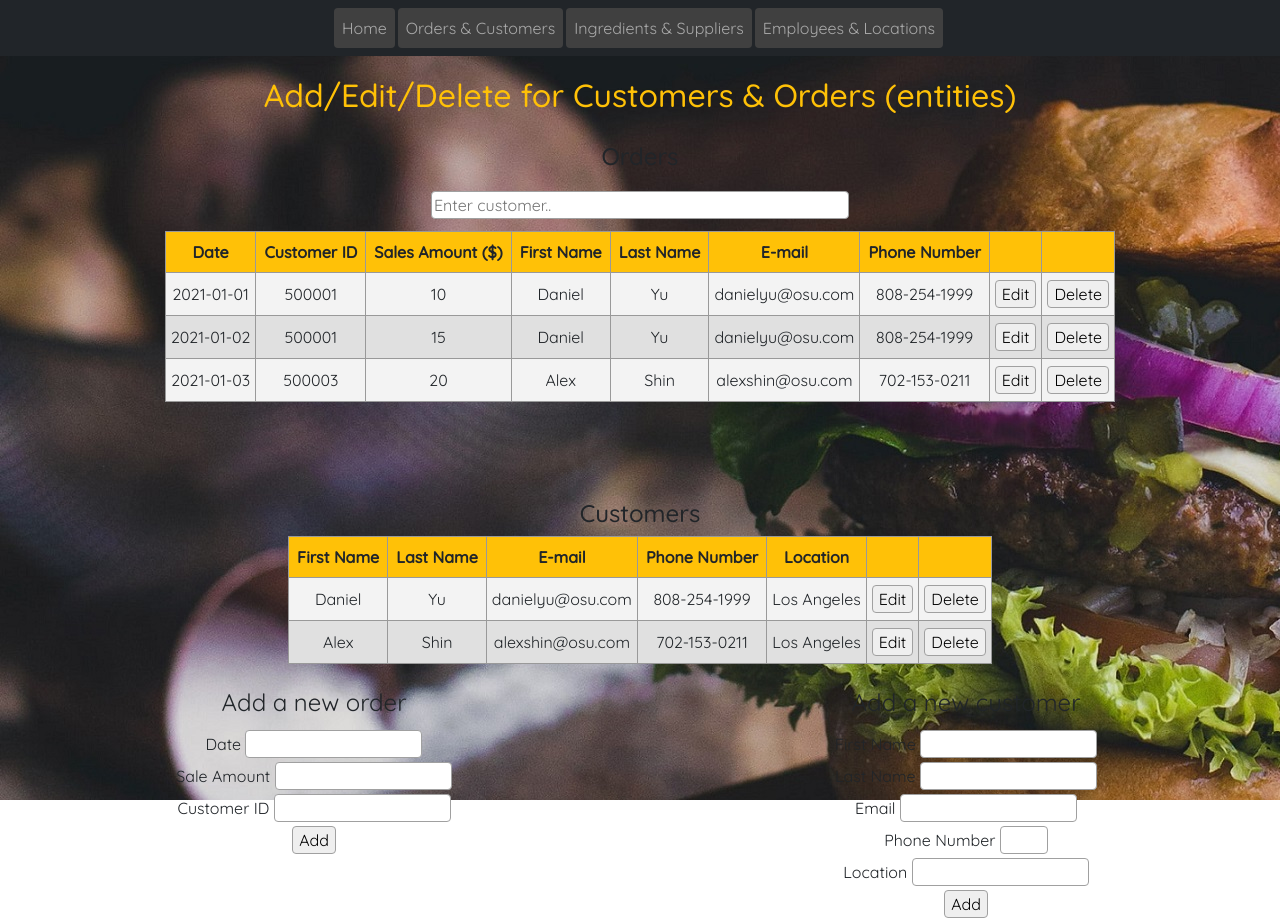
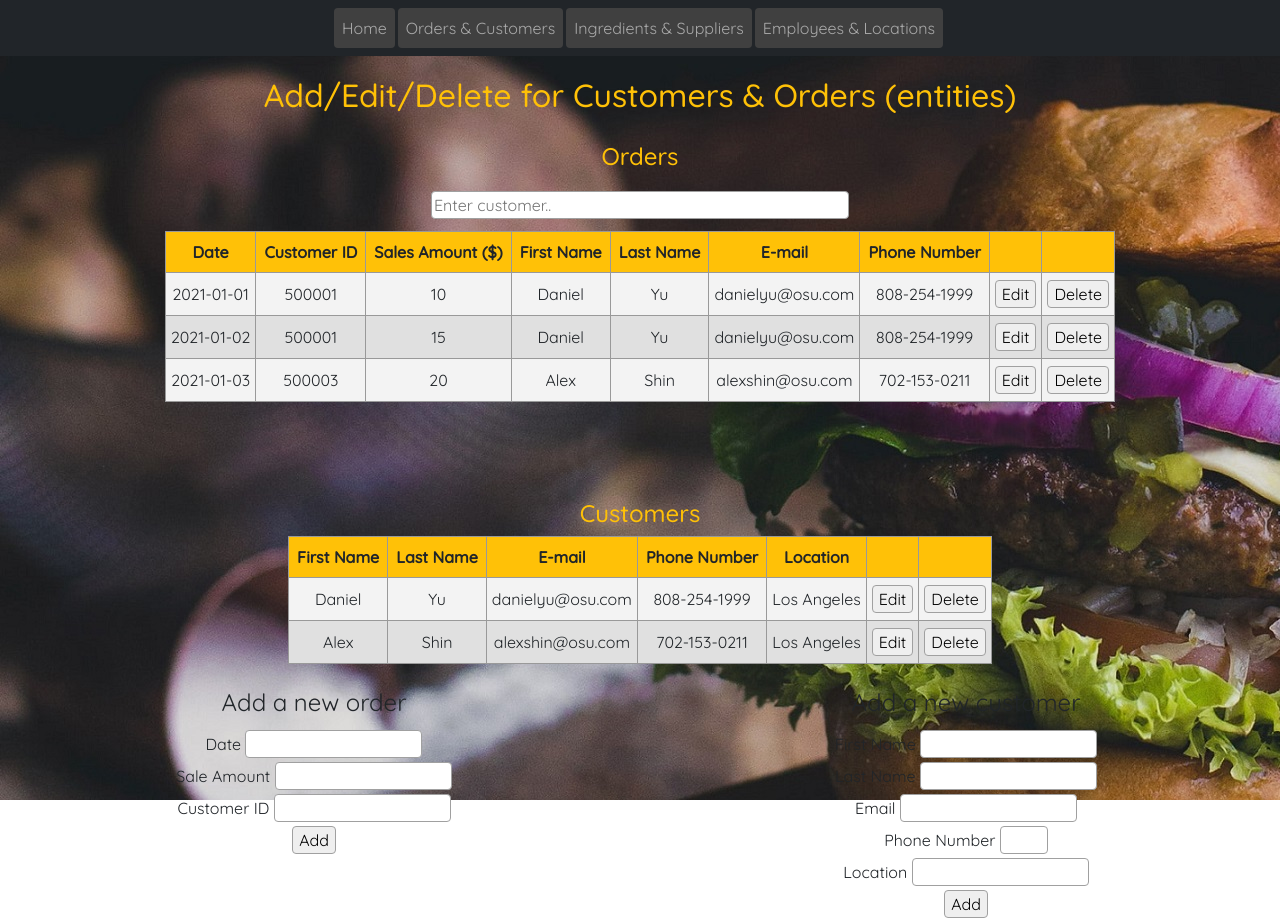
Before and after one commit to yu-daniel/Two-Guys, a Flask app: page /orders-customers in a window 1280 px wide. Run offline with Flask 2, Linux system fonts and the light colour scheme.

Commit message:
changed the color of some table titles.

```diff
--- a/templates/orders_customers.html
+++ b/templates/orders_customers.html
@@ -5,7 +5,7 @@
 <div class="customers-orders-wallpaper wallpapers"></div>
 
 <h2 class="page-description orange-header">Add/Edit/Delete for Customers & Orders (entities)</h2>
-<h4 class="header1">Orders</h4>
+<h4 class="header1" style="color: #FFC107;">Orders</h4>
 <div class="search-box-scroll customers-orders">
 	<table class="center">
 		<div class="center-search">
@@ -40,7 +40,7 @@
 	</table>
 </div>
 
-<h4 class="header1">Customers</h4>
+<h4 class="header1" style="color: #FFC107;">Customers</h4>
 <table class="center">
 	<thead>
 		<tr>
```
